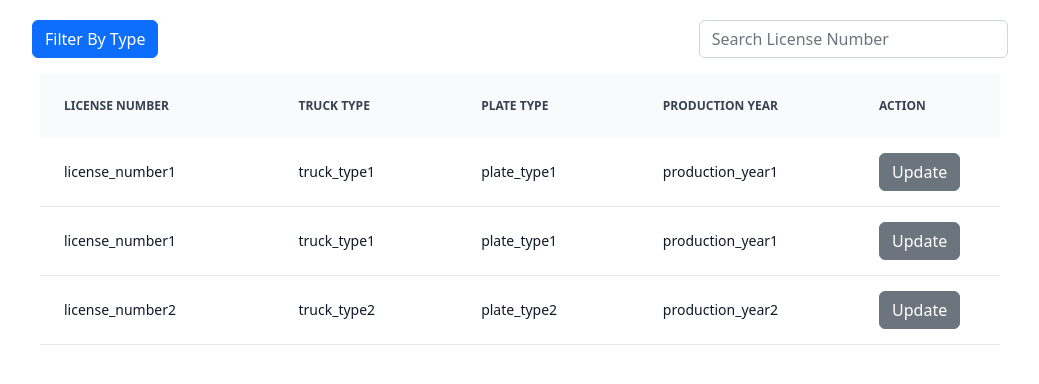
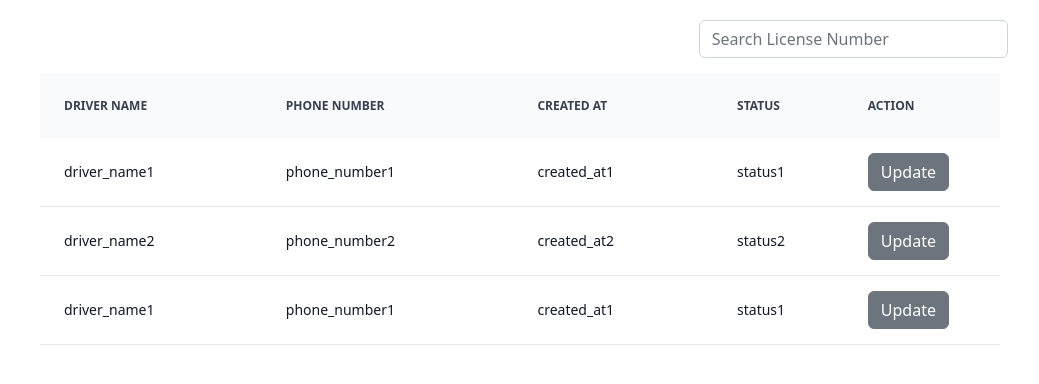
Before and after one commit to yudium/group2-frontend, a React (Create React App) app: page /drivers in a window 1280 px wide. Shown: the top 384 px of the page, without its empty margins (120-1159 px from the left). Built offline with nearby package versions, Linux system fonts and the light colour scheme.

Commit message:
feat: task #4

```diff
--- a/package.json
+++ b/package.json
@@ -14,7 +14,8 @@
     "react-bootstrap": "^2.5.0",
     "react-dom": "^17.0.0",
     "react-scripts": "5.0.1",
-    "web-vitals": "^2.1.4"
+    "web-vitals": "^2.1.4",
+    "react-router-dom": "^5.2.1"
   },
   "scripts": {
     "start": "react-scripts start",
--- a/src/App.js
+++ b/src/App.js
@@ -1,9 +1,14 @@
 import './App.css';
 import TruckList from './pages/TruckList';
+import DriverList from './pages/DriverList';
+import AnyRoute from './components/Routes/AnyRoute';
 
 function App() {
   return (
-    <TruckList />
+    <>
+      <AnyRoute title="Truck List" exact path="/trucks" component={TruckList} />
+      <AnyRoute title="Driver List" exact path="/drivers" component={DriverList} />
+    </>
   );
 }
 
--- /dev/null
+++ b/src/api/driver.js
@@ -0,0 +1,43 @@
+import axios from 'axios';
+
+const api = 'http://localhost:8000/';
+
+class Driver {
+  async getDrivers({ name } = {}) {
+    let data = [
+      {
+        id: 'id1',
+        driver_name: 'driver_name1',
+        phone_number: 'phone_number1',
+        created_at: 'created_at1',
+        status: 'status1',
+      },
+      {
+        id: 'id2',
+        driver_name: 'driver_name2',
+        phone_number: 'phone_number2',
+        created_at: 'created_at2',
+        status: 'status2',
+      },
+      {
+        id: 'id1',
+        driver_name: 'driver_name1',
+        phone_number: 'phone_number1',
+        created_at: 'created_at1',
+        status: 'status1',
+      },
+    ];
+
+    // search by name
+    if (name) {
+      data = data.filter((t) => {
+        return t.driver_name.includes(name.trim());
+      });
+    }
+
+    return data;
+  }
+}
+
+const driver = new Driver();
+export default driver;
--- /dev/null
+++ b/src/components/Routes/AnyRoute.js
@@ -0,0 +1,9 @@
+import React from "react";
+import { Route } from "react-router-dom";
+
+const AnyRoute = ({ component: Component, title, ...rest }) => {
+  document.title = title;
+  return <Route {...rest} render={(props) => <Component {...props} />} />;
+};
+
+export default AnyRoute;
--- /dev/null
+++ b/src/components/Routes/GuestRoute.js
@@ -0,0 +1,16 @@
+import React from "react";
+import { Route, Redirect } from "react-router-dom";
+
+const GuestRoute = ({ component: Component, title, ...rest }) => {
+  const isAuthenticated = !!window.localStorage.getItem("auth");
+
+  if (isAuthenticated) return <Redirect to="/" />;
+
+  document.title = title;
+
+  return (
+    <Route {...rest} exact render={(props) => <Component {...props} />} />
+  );
+};
+
+export default GuestRoute;
--- /dev/null
+++ b/src/components/Routes/UserRoute.js
@@ -0,0 +1,23 @@
+import React from "react";
+import { Route, Redirect, useLocation } from "react-router-dom";
+
+const UserRoute = ({ component: Component, title, ...rest }) => {
+  const isAuthenticated = !!window.localStorage.getItem("auth");
+
+  const location = useLocation();
+  if (!isAuthenticated) {
+    return (
+      <Redirect
+        to={`/login?to=${encodeURIComponent(
+          location.pathname + location.search
+        )}`}
+      />
+    );
+  }
+
+  document.title = title;
+
+  return <Route {...rest} render={(props) => <Component {...props} />} />;
+};
+
+export default UserRoute;
--- a/src/index.js
+++ b/src/index.js
@@ -4,11 +4,14 @@ import './index.css';
 import App from './App';
 import reportWebVitals from './reportWebVitals';
 import 'bootstrap/dist/css/bootstrap.min.css';
+import { BrowserRouter } from 'react-router-dom';
 
 const root = document.getElementById('root');
 ReactDOM.render(
   <React.StrictMode>
-    <App />
+    <BrowserRouter>
+      <App />
+    </BrowserRouter>
   </React.StrictMode>,
   root,
 );
--- /dev/null
+++ b/src/pages/DriverList/FilterModal.js
@@ -0,0 +1,33 @@
+import React from 'react';
+import PropTypes from 'prop-types';
+import { Button, Form, Modal } from 'react-bootstrap';
+
+export default function FilterModal({ typeList, selectedFilters, onClose, onChange }) {
+  return (
+    <Modal show={true} onHide={onClose}>
+      <Modal.Header closeButton>
+        <Modal.Title>Select types to filter</Modal.Title>
+      </Modal.Header>
+      <Modal.Body>
+        {typeList.map((type) => (
+          <Form.Group>
+            <Form.Check type={'checkbox'}>
+              <Form.Check.Input
+                type={'checkbox'}
+                checked={selectedFilters.includes(type)}
+                onClick={(e) => {
+                  if (e.target.checked) {
+                    onChange([...selectedFilters, type]);
+                  } else {
+                    onChange(selectedFilters.filter((t) => t !== type));
+                  }
+                }}
+              />
+              <Form.Check.Label>{type}</Form.Check.Label>
+            </Form.Check>
+          </Form.Group>
+        ))}
+      </Modal.Body>
+    </Modal>
+  );
+}
--- /dev/null
+++ b/src/pages/DriverList/index.js
@@ -0,0 +1,180 @@
+import React, { useEffect, useState } from 'react';
+import {
+  flexRender,
+  getCoreRowModel,
+  getSortedRowModel,
+  useReactTable,
+} from '@tanstack/react-table';
+import { makeData } from './makeData';
+import { Button, ButtonGroup, Col, Container, Form, Row } from 'react-bootstrap';
+import Layout from '../../components/Layout';
+import FilterModal from './FilterModal';
+import driver from '../../api/driver';
+import useDebounce from '../../hooks/useDebounce';
+
+export default function DriverList() {
+  //
+  // DATA
+  //
+  const [data, setData] = React.useState([]);
+
+  useEffect(() => {
+    driver.getDrivers().then(setData);
+  }, []);
+
+  //
+  // FILTER
+  //
+  const [search, setSearch] = React.useState('');
+
+  function handleSearch(query) {
+    setSearch(query);
+    driver.getDrivers({ name: query }).then(setData);
+  }
+
+  const searchDebounce = useDebounce(search, 500);
+
+  useEffect(() => {
+    handleSearch(searchDebounce);
+  }, [searchDebounce]);
+
+  //
+  // SORTING
+  //
+  const [sorting, setSorting] = React.useState([]);
+
+  //
+  // REACT TABLE CONFIGURATION
+  //
+  const columns = React.useMemo(
+    () => [
+      {
+        accessorFn: (row) => row.driver_name,
+        id: 'name',
+        cell: (info) => info.getValue(),
+        header: () => <span>Driver Name</span>,
+        footer: (props) => props.column.id,
+      },
+      {
+        accessorFn: (row) => row.phone_number,
+        id: 'phone_number',
+        cell: (info) => info.getValue(),
+        header: () => <span>Phone Number</span>,
+        footer: (props) => props.column.id,
+      },
+      {
+        accessorFn: (row) => row.created_at,
+        id: 'created_at',
+        header: () => 'Created At',
+        footer: (props) => props.column.id,
+      },
+      {
+        accessorFn: (row) => row.status,
+        id: 'Status',
+        header: () => <span>Status</span>,
+        footer: (props) => props.column.id,
+      },
+    ],
+    [],
+  );
+
+  const table = useReactTable({
+    data,
+    columns,
+    state: {
+      sorting,
+    },
+    onSortingChange: setSorting,
+    getCoreRowModel: getCoreRowModel(),
+    getSortedRowModel: getSortedRowModel(),
+    debugTable: true,
+  });
+
+  return (
+    <Layout>
+      <Row>
+        <Col></Col>
+        <Col sm={4}>
+          <Form.Group>
+            <Form.Control
+              type="text"
+              placeholder="Search License Number"
+              onChange={(e) => setSearch(e.target.value)}
+            />
+          </Form.Group>
+        </Col>
+      </Row>
+
+      <div className="p-2">
+        <div className="h-2" />
+
+        <div class="overflow-x-auto relative">
+          <table class="w-full text-sm text-left text-gray-500">
+            <thead class="text-xs text-gray-700 uppercase bg-gray-50">
+              {table.getHeaderGroups().map((headerGroup) => (
+                <tr key={headerGroup.id}>
+                  {headerGroup.headers.map((header) => {
+                    return (
+                      <th key={header.id} colSpan={header.colSpan} className="py-4 px-6">
+                        {header.isPlaceholder ? null : (
+                          <div
+                            {...{
+                              className: header.column.getCanSort()
+                                ? 'cursor-pointer select-none'
+                                : '',
+                              onClick: header.column.getToggleSortingHandler(),
+                            }}
+                          >
+                            {flexRender(header.column.columnDef.header, header.getContext())}
+                            {{
+                              asc: ' 🔼',
+                              desc: ' 🔽',
+                            }[header.column.getIsSorted()] ?? null}
+                          </div>
+                        )}
+                      </th>
+                    );
+                  })}
+                  <th>Action</th>
+                </tr>
+              ))}
+            </thead>
+            <tbody>
+              {table
+                .getRowModel()
+                .rows.slice(0, 10)
+                .map((row) => {
+                  return (
+                    <tr key={row.id} class="bg-white border-b">
+                      {row.getVisibleCells().map((cell) => {
+                        return (
+                          <td
+                            key={cell.id}
+                            class="py-4 px-6 font-medium text-gray-900 whitespace-nowrap"
+                          >
+                            {flexRender(cell.column.columnDef.cell, cell.getContext())}
+                          </td>
+                        );
+                      })}
+                      <td>
+                        <ButtonGroup>
+                          <Button
+                            variant="secondary"
+                            onClick={(e) => {
+                              e.preventDefault();
+                            }}
+                          >
+                            Update
+                          </Button>
+                        </ButtonGroup>
+                      </td>
+                    </tr>
+                  );
+                })}
+            </tbody>
+          </table>
+        </div>
+      </div>
+    </Layout>
+  );
+}
--- /dev/null
+++ b/src/pages/DriverList/makeData.js
@@ -0,0 +1,50 @@
+import {faker} from '@faker-js/faker'
+
+// export type Person = {
+//   firstName: string
+//   lastName: string
+//   age: number
+//   visits: number
+//   progress: number
+//   status: 'relationship' | 'complicated' | 'single'
+//   createdAt: Date
+//   subRows?: Person[]
+// }
+
+const range = (len) => {
+  const arr = []
+  for (let i = 0; i < len; i++) {
+    arr.push(i)
+  }
+  return arr
+}
+
+const newPerson = () => {
+  return {
+    firstName: faker.name.firstName(),
+    lastName: faker.name.lastName(),
+    age: faker.datatype.number(40),
+    visits: faker.datatype.number(1000),
+    progress: faker.datatype.number(100),
+    createdAt: faker.datatype.datetime({ max: new Date().getTime() }),
+    status: faker.helpers.shuffle([
+      'relationship',
+      'complicated',
+      'single',
+    ])[0],
+  }
+}
+
+export function makeData(...lens) {
+  const makeDataLevel = (depth = 0) => {
+    const len = lens[depth]
+    return range(len).map((d) => {
+      return {
+        ...newPerson(),
+        subRows: lens[depth + 1] ? makeDataLevel(depth + 1) : undefined,
+      }
+    })
+  }
+
+  return makeDataLevel()
+}
```
Also changed, not shown: 1 other file (tests, documents, lock files or other folders).
